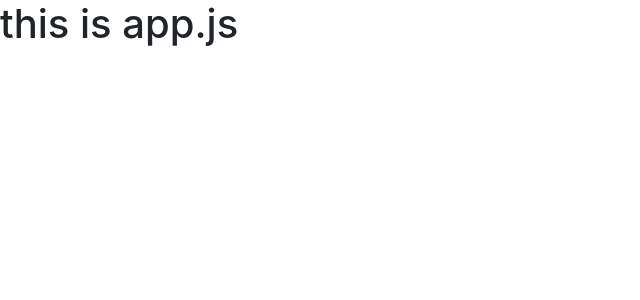
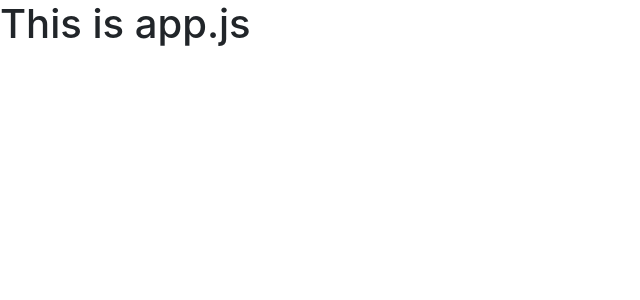
Before and after one commit to saimaazfar110/portfolio-app, a React (Vite) app in the folder portfolio-app/: page / in a window 1280 px wide. Shown: the top 300 px of the page, without its empty margins (0-640 px from the left). Built offline with nearby package versions, Linux system fonts and the light colour scheme.

Commit message:
2 files modified, 4 added

```diff
--- a/portfolio-app/src/App.jsx
+++ b/portfolio-app/src/App.jsx
@@ -1,5 +1,9 @@
 import REACT  from "react";
 import "./index.css";
+import Home from "./router/Home";
+import About from "./router/About";
+import Project from "./router/Project";
+import Contact from "./router/Contact";
 
 
 function App() {
@@ -7,7 +11,8 @@ function App() {
 
   <>
  <div>
-    <h1>this is app.js</h1>
+    <h1>This is app.js </h1>
+
     </div>
 
 
--- /dev/null
+++ b/portfolio-app/src/routers/About.js
@@ -0,0 +1,9 @@
+import React from 'react'
+
+const Home = () => {
+  return (
+  <div>About</div>
+
+  )
+}
+export default About;
--- /dev/null
+++ b/portfolio-app/src/routers/Home.js
@@ -0,0 +1,9 @@
+import React from 'react'
+
+const Home = () => {
+  return (
+  <div>Home</div>
+
+  )
+}
+export default Home;
```
Also changed, not shown: portfolio-app/src/routers/contacts.js (added, +9 -0 lines), portfolio-app/src/routers/project.js (added, +9 -0 lines), 1 other file (tests, documents, lock files or other folders).
